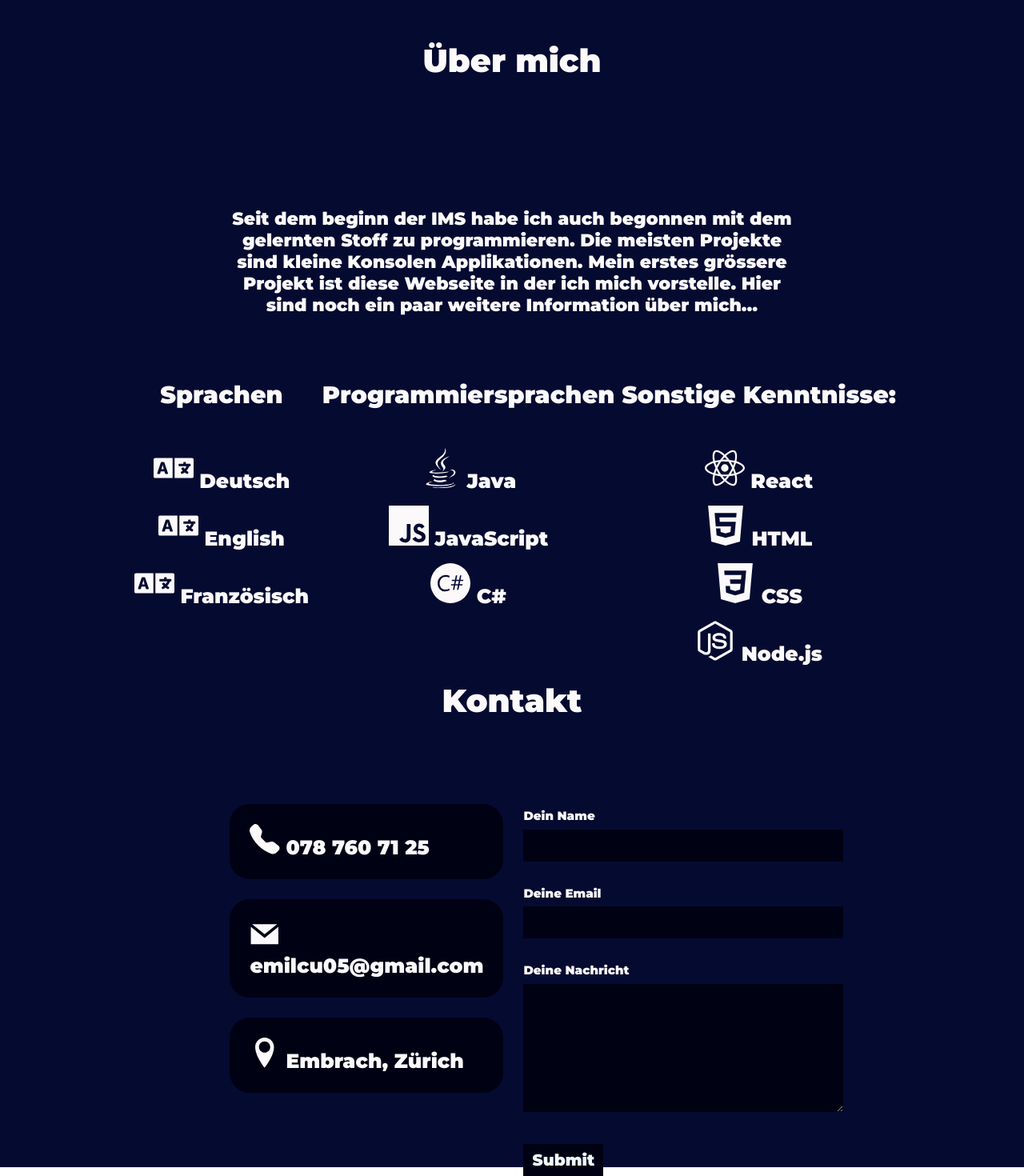
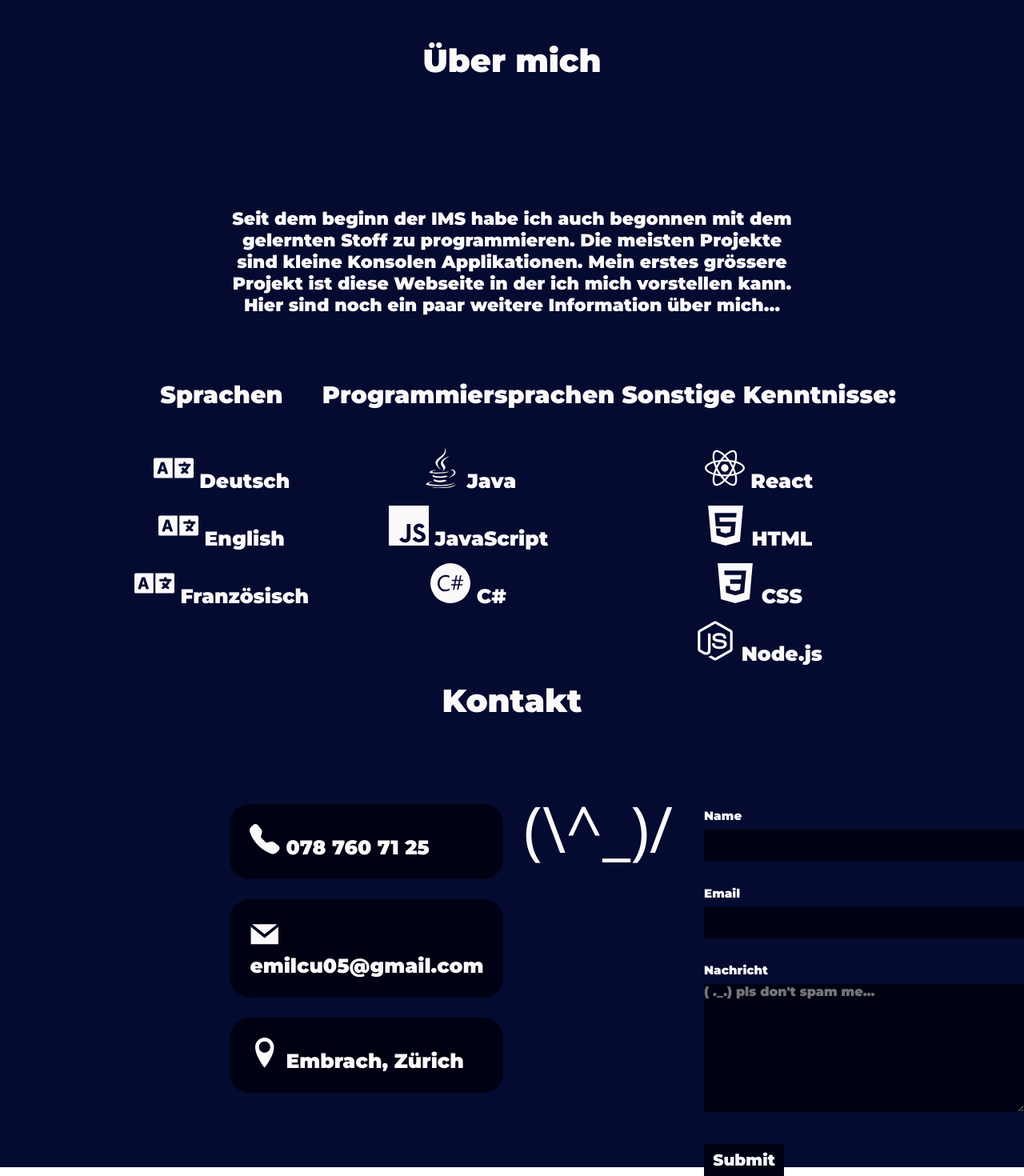
Before and after one commit to emico-git/Personal-Website, a React (Create React App) app: page / in a window 1280 px wide. Shown: the part 1681-3151 px from the top of the page at 80% size. Built offline with nearby package versions, Linux system fonts and the light colour scheme.

Commit message:
personal website done

```diff
--- a/package.json
+++ b/package.json
@@ -3,6 +3,7 @@
   "version": "0.1.0",
   "private": true,
   "dependencies": {
+    "@emailjs/browser": "^3.6.2",
     "@testing-library/jest-dom": "^5.16.4",
     "@testing-library/react": "^13.3.0",
     "@testing-library/user-event": "^13.5.0",
--- a/src/App.css
+++ b/src/App.css
@@ -476,7 +476,6 @@ span {
 
 
 
-
 .kontakt {
     height: 80vh;
     background-color: #050A30;
@@ -504,6 +503,48 @@ span {
     margin-left: 8vw;
 
 }
+
+.emoticon3:before {
+    font-family: 'Open Sans', sans-serif;
+    font-size: 80px;
+    color:#FBF9FA;
+    margin-top: 2vh;
+    content: '';
+    animation: rotation infinite 1.5s;
+    margin-right: 3.05vw;
+}
+
+@keyframes rotation {
+    0%{
+        content: '\\(^_^)/';
+    }
+    12.5%{
+        content: '(\\^_)/';
+    }
+    25%{
+        content: '( |^)/';
+    }
+    37.5%{
+        content: '(　/)';
+    }
+    50%{
+        content: '\\(　 )/';
+    }
+    62.5%{
+        content: '(\\　)';
+    }
+    75%{
+        content: '\\(^| )';
+    }
+    87.5%{
+        content: '\\(_^/)';
+        transform: translateY(0px);
+    }
+    100%{
+        content: '\\(^_^)/';
+    }
+}
+
 
 .right-side {
     display: flex;
--- a/src/App.js
+++ b/src/App.js
@@ -72,8 +72,9 @@ export default function App() {
               </div>
             </div>
             <div className='slide-border'>
-              <div className='emoticon1'>(・‿・)/</div>
+              <div className='emoticon1'>(.‿.)/</div>
             </div>
+
           </div>
         </div>
         <div ref={whoami} className='whoami'>
@@ -87,13 +88,13 @@ export default function App() {
           <div className='whoami-right-side'>
             <div data-aos='fade-up' className='whoami-text'>
             Ich bin am 5. Februar 2005 in Österreich, Wien geboren.
-            In meiner Freizeit spiele ich Videospiele gerne und gehe regelmässig in
+            In meiner Freizeit spiele ich gerne Videospiele und gehe regelmässig in
             den Kraftraum. Ich bin eine sehr neugierige Person und
-            probiere gerne neue Sachen aus. Zumbeispiel planne ich
+            probiere gerne neue Sachen aus. Zumbeispiel probiere ich
             momentan ein Spiel zu programmieren und in der nahen Zukunft
             auch vielleicht einmal Musik zu machen.
             </div>
-            <div data-aos='fade-up' className='emoticon2'>(⌐■_■)</div>
+            <div data-aos='fade-left' className='emoticon2'>(⌐■_■)</div>
           </div>
         </div>
         </div>
@@ -103,7 +104,7 @@ export default function App() {
             <div data-aos='fade-up' className='aboutMe-text'>
             Seit dem beginn der IMS habe ich auch begonnen mit dem gelernten Stoff
             zu programmieren. Die meisten Projekte sind kleine Konsolen Applikationen.
-            Mein erstes grössere Projekt ist diese Webseite in der ich mich vorstelle.
+            Mein erstes grössere Projekt ist diese Webseite in der ich mich vorstellen kann.
             Hier sind noch ein paar weitere Information über mich…
             </div>
             <div className='aboutMe-tables'>
@@ -127,6 +128,7 @@ export default function App() {
                 <div className='table-item'><FaNodeJs size="2em" /> Node.js</div>
               </div>
             </div>
+
           </div>
         </div>
         <div ref={contact} className='kontakt'>
--- a/src/Contact.js
+++ b/src/Contact.js
@@ -1,30 +1,46 @@
-import React, { useState } from 'react';
+import React, { useRef } from 'react';
 import { ImLocation } from 'react-icons/im';
 import { GrMail } from 'react-icons/gr';
 import { BsFillTelephoneFill } from 'react-icons/bs';
 import Aos from 'aos';
 import 'aos/dist/aos.css'
+import emailjs from '@emailjs/browser';
 
 export default function Contact() {
-  const [name, setName] = useState('');
-  const [email, setEmail] = useState('');
-  const [message, setMessage] = useState('');
+
+    const form = useRef();
+
+  function sendEmail(e) {
+    e.preventDefault();
+
+    emailjs.sendForm('Gmail', 'website_j06nlix', form.current, 'pWq2lUwO6Iq0ag8eB')
+      .then((result) => {
+          console.log(result.text);
+      }, (error) => {
+          console.log(error.text);
+      });
+  }
+
+
   return (
-    <div className='kontakt-content'>
+    <form ref={form} onSubmit={sendEmail}>
+      <div className='kontakt-content'>
         <div className='left-side'>
-            <div data-aos='fade-right' className='info-box'><BsFillTelephoneFill size="1.5em"/> 078 760 71 25</div>
-            <div data-aos='fade-right' className='info-box'><GrMail size="1.5em"/> emilcu05@gmail.com</div>
+          <div data-aos='fade-right' className='info-box'><BsFillTelephoneFill size="1.5em"/> 078 760 71 25</div>
+          <div data-aos='fade-right' className='info-box'><GrMail size="1.5em"/> emilcu05@gmail.com</div>
             <div data-aos='fade-right' className='info-box'><ImLocation size="1.5em"/> Embrach, Zürich</div>
         </div>
+        <div className='emoticon3' data-aos='fade-up'></div>
         <div className='right-side'>
-            <label data-aos='fade-left' for='name' className='label'> Dein Name</label>
-            <input data-aos='fade-left' type='text' id='name'></input>
-            <label data-aos='fade-left' for='email' className='label'> Deine Email</label>
-            <input data-aos='fade-left' type='text' id='email'></input>
-            <label data-aos='fade-left' for='message' className='label'> Deine Nachricht</label>
-            <textarea data-aos='fade-left' id='message' rows="4" cols="50" name="comment"></textarea>
-            <input  type='submit' className='submit-button'></input>
+          <label data-aos='fade-left' for='name' className='label'>Name</label>
+          <input data-aos='fade-left' type='text' id='name' name='name'></input>
+          <label data-aos='fade-left' for='email' className='label'>Email</label>
+          <input data-aos='fade-left' type='email' id='email' name='email'></input>
+          <label data-aos='fade-left' for='message' className='label'>Nachricht</label>
+          <textarea data-aos='fade-left' id='message' rows="4" cols="50" name="comment" placeholder="( ._.) pls don't spam me..."></textarea>
+          <input  type='submit' className='submit-button'></input>
         </div>
-    </div>
+      </div>
+    </form>
   );
 }
```
Also changed, not shown: 1 other file (tests, documents, lock files or other folders).
